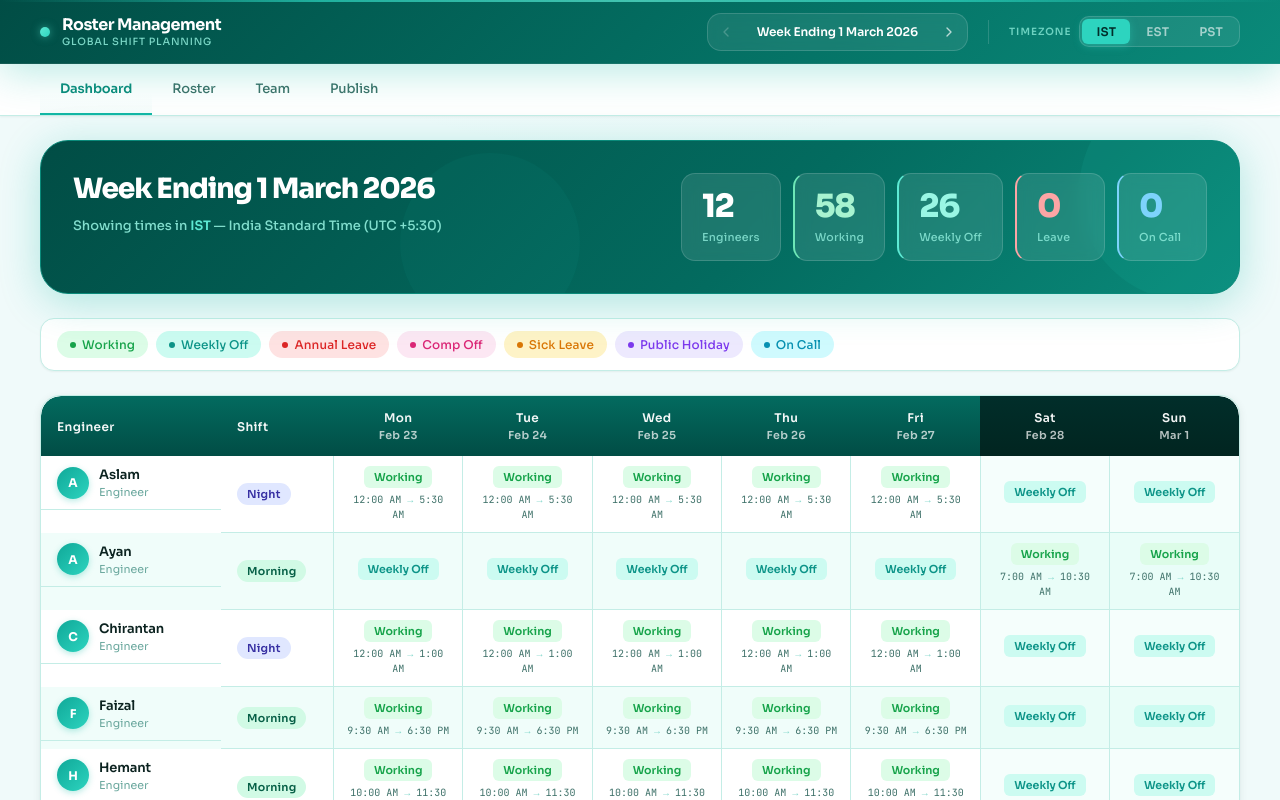
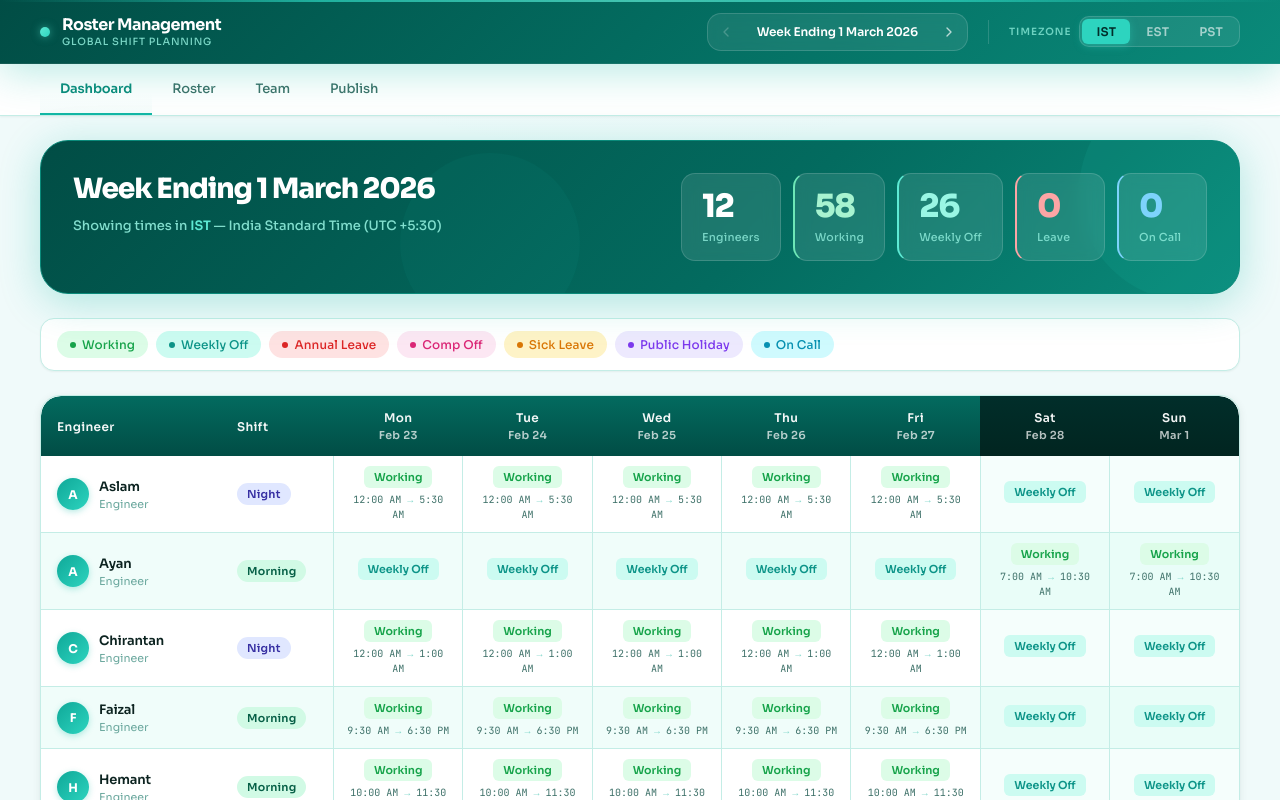
Before and after one commit to ganpatibappa885-ui/roster-app, a React (Vite) app: page / in a window 1280 px wide. Shown: the top 800 px of the page. Built offline with nearby package versions, Linux system fonts and the light colour scheme.

Commit message:
fix table row border alignment

```diff
--- a/src/App.css
+++ b/src/App.css
@@ -635,11 +635,14 @@ body {
 
 .cell-name {
   padding: 10px 16px;
+  border-bottom: 1px solid var(--border);
+  vertical-align: middle;
+}
+
+.cell-name-inner {
   display: flex;
   align-items: center;
   gap: 10px;
-  border-bottom: 1px solid var(--border);
-  vertical-align: middle;
 }
 
 .cell-shift {
--- a/src/components/Dashboard.jsx
+++ b/src/components/Dashboard.jsx
@@ -93,10 +93,12 @@ export default function Dashboard({ timezone }) {
               {engineers.map((eng, idx) => (
                 <tr key={eng.id} className={idx % 2 === 0 ? 'row-even' : 'row-odd'}>
                   <td className="cell-name">
-                    <div className="eng-avatar-sm">{eng.name[0]}</div>
-                    <div>
-                      <div className="eng-name">{eng.name}</div>
-                      <div className="eng-role">{eng.role}</div>
+                    <div className="cell-name-inner">
+                      <div className="eng-avatar-sm">{eng.name[0]}</div>
+                      <div>
+                        <div className="eng-name">{eng.name}</div>
+                        <div className="eng-role">{eng.role}</div>
+                      </div>
                     </div>
                   </td>
                   <td className="cell-shift">
```
